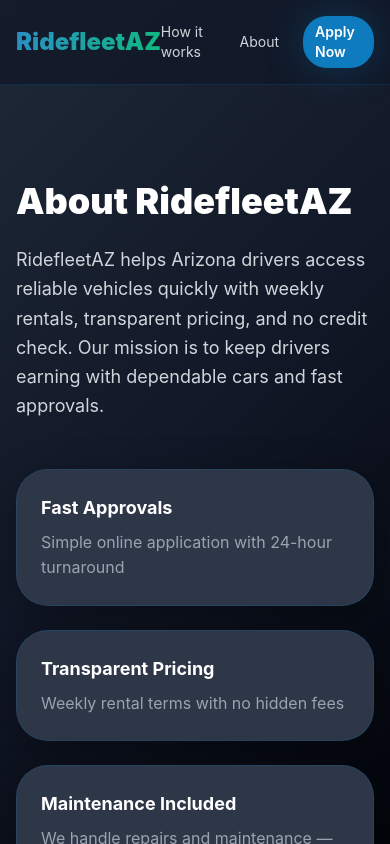
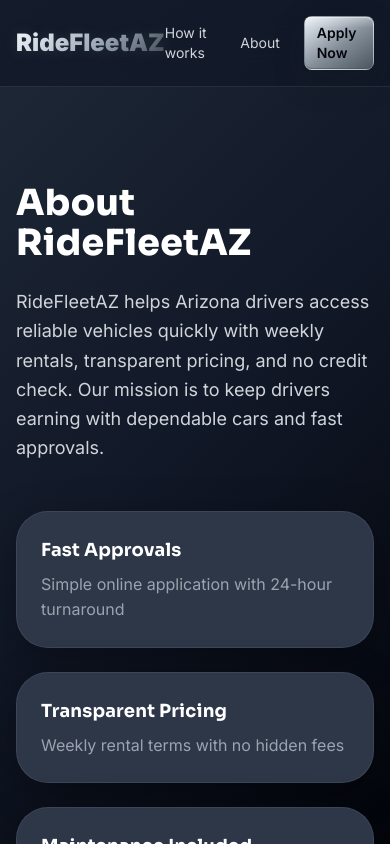
Before and after one commit to Sifat-samii/RideFleetAZ-Project, a Next.js app: page /about in a window 390 px wide. Shown: the top 844 px of the page. Built offline with nearby package versions, Linux system fonts and the light colour scheme; no server answers.

Commit message:
Update platinum branding and typography

```diff
--- a/src/app/about/page.tsx
+++ b/src/app/about/page.tsx
@@ -7,9 +7,9 @@
     <>
       <Section className="py-24">
         <div className="max-w-3xl mx-auto">
-          <h1 className="text-4xl font-black text-white mb-6">About RidefleetAZ</h1>
+          <h1 className="text-4xl font-black text-white mb-6">About RideFleetAZ</h1>
           <p className="text-lg text-gray-300 leading-relaxed mb-8">
-            RidefleetAZ helps Arizona drivers access reliable vehicles quickly with weekly rentals, transparent pricing, and no credit check. Our mission is to keep drivers earning with dependable cars and fast approvals.
+            RideFleetAZ helps Arizona drivers access reliable vehicles quickly with weekly rentals, transparent pricing, and no credit check. Our mission is to keep drivers earning with dependable cars and fast approvals.
           </p>
           <div className="grid grid-cols-1 md:grid-cols-2 gap-6 my-12">
             {[
@@ -29,9 +29,9 @@
 
       <Section bg="dark-800" className="py-24">
         <div className="max-w-3xl mx-auto text-center">
-          <h2 className="text-3xl font-bold text-white mb-6">Why Choose RidefleetAZ?</h2>
+          <h2 className="text-3xl font-bold text-white mb-6">Why Choose RideFleetAZ?</h2>
           <p className="text-gray-300 text-lg mb-8">
-            We understand the challenges Arizona gig drivers face. That's why we've built RidefleetAZ with your needs in mind: fast access to reliable cars, flexible weekly rentals, and a support team that actually cares.
+            We understand the challenges Arizona gig drivers face. That's why we've built RideFleetAZ with your needs in mind: fast access to reliable cars, flexible weekly rentals, and a support team that actually cares.
           </p>
           <Button as="a" href="/apply" size="lg">Get Started Today</Button>
         </div>
--- a/src/app/apply/page.tsx
+++ b/src/app/apply/page.tsx
@@ -179,7 +179,7 @@
           className="mt-1 h-4 w-4 accent-primary-500"
         />
         <label htmlFor="consent" className="text-sm text-gray-300">
-          I consent to RidefleetAZ storing my information for application review and future communications.
+          I consent to RideFleetAZ storing my information for application review and future communications.
         </label>
       </div>
       <Button
--- a/src/app/contact/page.tsx
+++ b/src/app/contact/page.tsx
@@ -37,7 +37,7 @@
       <div className="mx-auto max-w-2xl">
         <div className="mb-8">
           <h1 className="mb-2 text-4xl font-black text-white">Get in Touch</h1>
-          <p className="text-gray-400">Have questions about renting with RidefleetAZ? We're here to help.</p>
+          <p className="text-gray-400">Have questions about renting with RideFleetAZ? We're here to help.</p>
         </div>
         <div className="rounded-2xl border border-primary-500/20 bg-dark-800 p-8 shadow-card-lg">
           <form onSubmit={handleSubmit(onSubmit)} className="space-y-6">
--- a/src/app/globals.css
+++ b/src/app/globals.css
@@ -10,9 +10,16 @@
 }
 
 body {
-  font-family: "Inter", system-ui, -apple-system, "Segoe UI", sans-serif;
+  font-family: var(--font-body), "Inter", system-ui, -apple-system, "Segoe UI", sans-serif;
   color: #e5e7eb;
   line-height: 1.6;
+}
+
+:root {
+  --metal-gold-1: #f7fafc;
+  --metal-gold-2: #c6ced8;
+  --metal-gold-3: #7f8b98;
+  --metal-gold-4: #4b5560;
 }
 
 h1,
@@ -22,8 +29,10 @@
 h5,
 h6 {
   color: #ffffff;
-  font-family: "Inter", system-ui, -apple-system, "Segoe UI", sans-serif;
-  font-weight: 700;
+  font-family: var(--font-heading), "Times New Roman", serif;
+  font-weight: 600;
+  letter-spacing: 0.01em;
+  line-height: 0.96;
 }
 
 /* Scrollbar styling */
@@ -36,6 +45,65 @@
 }
 
 ::-webkit-scrollbar-thumb {
-  background: #0f7bbf;
+  background: #788492;
   border-radius: 4px;
 }
+
+@keyframes metallic-sheen {
+  0% {
+    transform: translateX(-160%) skewX(-18deg);
+    opacity: 0;
+  }
+
+  20% {
+    opacity: 0.12;
+  }
+
+  55% {
+    opacity: 0.3;
+  }
+
+  100% {
+    transform: translateX(220%) skewX(-18deg);
+    opacity: 0;
+  }
+}
+
+.metallic-gold-text {
+  background-image: linear-gradient(180deg, #ffffff 0%, var(--metal-gold-2) 28%, #dfe5eb 44%, var(--metal-gold-3) 72%, var(--metal-gold-4) 100%);
+  background-clip: text;
+  -webkit-background-clip: text;
+  color: transparent;
+  text-shadow: 0 1px 12px rgba(214, 226, 238, 0.14);
+}
+
+.brand-metal-text {
+  background-image: linear-gradient(135deg, #f7fafc 0%, #d7dee6 22%, #a3afbc 52%, #6c7784 78%, #39414a 100%);
+  background-clip: text;
+  -webkit-background-clip: text;
+  color: transparent;
+  text-shadow: 0 1px 16px rgba(160, 173, 188, 0.16);
+}
+
+.metallic-gold-surface {
+  position: relative;
+  overflow: hidden;
+  border: 1px solid rgba(185, 195, 206, 0.34);
+  background-image:
+    linear-gradient(180deg, rgba(255, 255, 255, 0.26) 0%, rgba(255, 255, 255, 0.04) 18%, transparent 20%),
+    linear-gradient(145deg, rgba(241, 245, 249, 0.98) 0%, rgba(201, 209, 218, 0.98) 20%, rgba(132, 142, 153, 1) 54%, rgba(75, 85, 96, 1) 100%);
+  box-shadow:
+    inset 0 1px 0 rgba(255, 255, 255, 0.42),
+    inset 0 -1px 0 rgba(68, 76, 84, 0.48),
+    0 12px 30px rgba(20, 26, 34, 0.28);
+}
+
+.metallic-gold-surface::after {
+  content: "";
+  position: absolute;
+  inset: -20% auto -20% -40%;
+  width: 34%;
+  background: linear-gradient(90deg, transparent 0%, rgba(255, 255, 255, 0.06) 12%, rgba(255, 255, 255, 0.36) 48%, rgba(255, 255, 255, 0.08) 78%, transparent 100%);
+  animation: metallic-sheen 4.8s linear infinite;
+  pointer-events: none;
+}
--- a/src/app/layout.tsx
+++ b/src/app/layout.tsx
@@ -1,17 +1,29 @@
 import './globals.css'
 import { ReactNode } from 'react'
+import { Inter, Sora } from 'next/font/google'
 import Navbar from '../components/Navbar'
 import Footer from '../components/Footer'
 
+const bodyFont = Inter({
+  subsets: ['latin'],
+  variable: '--font-body'
+})
+
+const headingFont = Sora({
+  subsets: ['latin'],
+  weight: ['600', '700', '800'],
+  variable: '--font-heading'
+})
+
 export const metadata = {
-  title: 'RidefleetAZ — Vehicle rentals for gig drivers',
+  title: 'RideFleetAZ — Vehicle rentals for gig drivers',
   description: 'Weekly rentals, unlimited miles, no credit check. Fast approvals for rideshare & delivery drivers.'
 }
 
 const jsonLd = {
   "@context": "https://schema.org",
   "@type": "LocalBusiness",
-  "name": "RidefleetAZ",
+  "name": "RideFleetAZ",
   "description": "Weekly vehicle rentals for rideshare and delivery drivers. No credit check, maintenance included.",
   "telephone": "(555) 555-0101",
   "email": "hello@ridefleetaz.com",
@@ -27,7 +39,7 @@
 export default function RootLayout({ children }: { children: ReactNode }) {
   return (
     <html lang="en">
-      <body className="min-h-screen flex flex-col">
+      <body className={`${bodyFont.variable} ${headingFont.variable} min-h-screen flex flex-col`}>
         <Navbar />
         <main className="flex-1">{children}</main>
         <Footer />
--- a/src/app/page.tsx
+++ b/src/app/page.tsx
@@ -29,17 +29,24 @@
       </Section>
 
       <Section className="py-24">
-        <h2 className="mb-16 text-center text-5xl font-black text-white md:text-6xl">Why Choose RidefleetAZ</h2>
+        <h2 className="mb-16 text-center text-5xl font-black text-white md:text-6xl">Why Choose RideFleetAZ</h2>
         <div className="grid grid-cols-1 gap-6 md:grid-cols-2 lg:grid-cols-4">
           {[
-            { icon: 'Lightning Fast', title: 'Lightning Fast', desc: 'Approval in 24 hours' },
-            { icon: 'No Credit Check', title: 'No Credit Check', desc: 'Simple, transparent process' },
-            { icon: 'Maintenance Included', title: 'Maintenance Included', desc: 'Stay on the road worry-free' },
-            { icon: 'Unlimited Miles', title: 'Unlimited Miles', desc: 'Drive as much as you want' }
+            { icon: '01', title: 'Lightning Fast', desc: 'Approval in 24 hours' },
+            { icon: '02', title: 'No Credit Check', desc: 'Simple, transparent process' },
+            { icon: '03', title: 'Maintenance Included', desc: 'Stay on the road worry-free' },
+            { icon: '04', title: 'Unlimited Miles', desc: 'Drive as much as you want' }
           ].map((benefit) => (
-            <div key={benefit.title} className="rounded-2xl border border-primary-500/30 bg-dark-800 p-6 transition hover:border-primary-400">
-              <div className="mb-3 text-lg font-semibold text-primary-300">{benefit.icon}</div>
-              <h3 className="text-lg font-bold text-white">{benefit.title}</h3>
+            <div
+              key={benefit.title}
+              className="rounded-2xl border border-[#bfa46a]/30 bg-[linear-gradient(145deg,rgba(44,47,54,0.92)_0%,rgba(23,26,32,0.96)_45%,rgba(56,60,67,0.9)_100%)] p-6 shadow-[inset_0_1px_0_rgba(255,255,255,0.08),0_18px_40px_rgba(0,0,0,0.32)] transition hover:border-[#d7bf8b]/45"
+            >
+              <div className="metallic-gold-surface mb-4 inline-flex rounded-full px-3 py-1 text-sm font-bold tracking-[0.24em] text-dark-950">
+                {benefit.icon}
+              </div>
+              <h3 className="metallic-gold-text text-lg font-bold">
+                {benefit.title}
+              </h3>
               <p className="mt-2 text-sm text-gray-400">{benefit.desc}</p>
             </div>
           ))}
@@ -68,7 +75,7 @@
 
       <Section className="py-24 text-center">
         <h2 className="mb-6 text-4xl font-black text-white">Ready to Start Earning?</h2>
-        <p className="mx-auto mb-8 max-w-2xl text-lg text-gray-300">Join hundreds of Arizona drivers who trust RidefleetAZ for their rental needs.</p>
+        <p className="mx-auto mb-8 max-w-2xl text-lg text-gray-300">Join hundreds of Arizona drivers who trust RideFleetAZ for their rental needs.</p>
         <Button as={Link} href="/apply" size="lg">Get Started Today</Button>
       </Section>
     </>
--- a/src/components/Badge.tsx
+++ b/src/components/Badge.tsx
@@ -3,8 +3,8 @@
 
 export default function Badge({ children, variant = 'primary' }: { children: React.ReactNode; variant?: 'primary' | 'accent' | 'neutral' }) {
   const colors = {
-    primary: 'bg-primary-500/20 text-primary-400 border border-primary-500/50',
-    accent: 'bg-accent-500/20 text-accent-400 border border-accent-500/50',
+    primary: 'metallic-gold-surface text-dark-950 border-transparent',
+    accent: 'metallic-gold-surface text-dark-950 border-transparent',
     neutral: 'bg-gray-700/50 text-gray-300 border border-gray-600'
   }
   return <span className={clsx('inline-flex items-center px-3 py-1 rounded-lg text-xs font-semibold', colors[variant])}>{children}</span>}
--- a/src/components/Button.tsx
+++ b/src/components/Button.tsx
@@ -10,12 +10,12 @@
 }
 
 export default function Button({ variant = 'primary', loading, disabled, className, children, as: Component = 'button', size = 'md', ...props }: ButtonProps) {
-  const base = 'inline-flex items-center justify-center font-semibold rounded-xl transition duration-200 focus:outline-none focus:ring-2 focus:ring-offset-2 focus:ring-offset-dark-900'
-  const sizeClasses = size === 'sm' ? 'px-3 py-1.5 text-sm' : size === 'lg' ? 'px-8 py-4 text-lg' : 'px-6 py-3'
+  const base = 'inline-flex items-center justify-center font-semibold rounded-lg transition duration-200 focus:outline-none focus:ring-2 focus:ring-offset-2 focus:ring-offset-dark-900'
+  const sizeClasses = size === 'sm' ? 'px-2 py-1 text-sm' : size === 'lg' ? 'px-6 py-3 text-lg' : 'px-4.5 py-2'
   const variants: Record<string, string> = {
-    primary: 'bg-primary-500 text-white hover:bg-primary-600 shadow-glow',
-    outline: 'border-2 border-primary-500 text-primary-400 hover:bg-primary-500/10',
-    secondary: 'bg-accent-500 text-white hover:bg-accent-600'
+    primary: 'metallic-gold-surface text-dark-950 hover:brightness-110 shadow-glow',
+    outline: 'border-2 border-primary-400/70 bg-primary-900/10 text-primary-100 hover:bg-primary-500/12 hover:text-primary-50',
+    secondary: 'metallic-gold-surface text-dark-950 hover:brightness-105 shadow-glow'
   }
   return (
     <Component
--- a/src/components/Footer.tsx
+++ b/src/components/Footer.tsx
@@ -5,7 +5,7 @@
     <footer className="bg-dark-950 border-t border-primary-500/20">
       <div className="max-w-6xl mx-auto px-4 py-12 grid grid-cols-1 md:grid-cols-3 gap-8">
         <div>
-          <h3 className="font-black text-lg bg-gradient-to-r from-primary-400 to-accent-400 bg-clip-text text-transparent">RidefleetAZ</h3>
+          <h3 className="brand-metal-text text-lg font-black">RideFleetAZ</h3>
           <p className="text-sm text-gray-400 mt-2">Weekly rentals · Unlimited miles · No credit check</p>
         </div>
         <div>
@@ -22,7 +22,7 @@
           <p className="text-sm text-gray-400">Email: hello@ridefleetaz.com</p>
         </div>
       </div>
-      <div className="text-center text-xs py-4 text-gray-500 border-t border-primary-500/20">© {new Date().getFullYear()} RidefleetAZ</div>
+      <div className="text-center text-xs py-4 text-gray-500 border-t border-primary-500/20">© {new Date().getFullYear()} RideFleetAZ</div>
     </footer>
   )
 }
--- a/src/components/Navbar.tsx
+++ b/src/components/Navbar.tsx
@@ -5,13 +5,13 @@
   return (
     <header className="sticky top-0 z-30 border-b border-primary-500/20 bg-dark-900/70 backdrop-blur-xl">
       <div className="mx-auto flex max-w-6xl items-center justify-between px-4 py-4">
-        <Link href="/" className="bg-gradient-to-r from-primary-400 to-accent-400 bg-clip-text text-2xl font-black text-transparent">
-          RidefleetAZ
+        <Link href="/" className="brand-metal-text text-2xl font-black">
+          RideFleetAZ
         </Link>
         <nav className="flex items-center gap-6">
           <Link href="/how-it-works" className="text-sm text-gray-300 transition hover:text-primary-400">How it works</Link>
           <Link href="/about" className="text-sm text-gray-300 transition hover:text-primary-400">About</Link>
-          <Button as={Link} href="/apply" size="sm">Apply Now</Button>
+          <Button as={Link} href="/apply" size="sm" className="px-3 py-1.5">Apply Now</Button>
         </nav>
       </div>
     </header>
--- a/tailwind.config.cjs
+++ b/tailwind.config.cjs
@@ -17,19 +17,19 @@
           950: '#03050B'
         },
         primary: {
-          50: '#E8F4F8',
-          100: '#B8D6E8',
-          300: '#4BA3D1',
-          400: '#2A8FC4',
-          500: '#0F7BBF',
-          600: '#0A5FA0',
-          700: '#064F88',
-          800: '#033D6A'
+          50: '#F7F8FA',
+          100: '#DDE2E9',
+          300: '#AFBAC6',
+          400: '#96A2AF',
+          500: '#788492',
+          600: '#5E6976',
+          700: '#48515C',
+          800: '#333A43'
         },
         accent: {
-          400: '#10B981',
-          500: '#059669',
-          600: '#047857'
+          400: '#A9B2BE',
+          500: '#89939F',
+          600: '#69727D'
         }
       },
       spacing: {
@@ -43,7 +43,7 @@
         '3xl': '2.5rem'
       },
       boxShadow: {
-        'glow': '0 0 40px rgba(15, 123, 191, 0.3)',
+        'glow': '0 0 40px rgba(142, 154, 168, 0.24)',
         'card': '0 10px 40px rgba(0,0,0,0.3)',
         'card-lg': '0 20px 60px rgba(0,0,0,0.4)'
       },
@@ -52,7 +52,7 @@
       },
       backgroundImage: {
         'gradient-dark': 'linear-gradient(135deg, #1F2937 0%, #111827 50%, #03050B 100%)',
-        'gradient-blue': 'linear-gradient(135deg, #0F7BBF 0%, #064F88 100%)'
+        'gradient-blue': 'linear-gradient(135deg, #c8d0d9 0%, #7d8896 52%, #434b55 100%)'
       }
     }
   },
```
